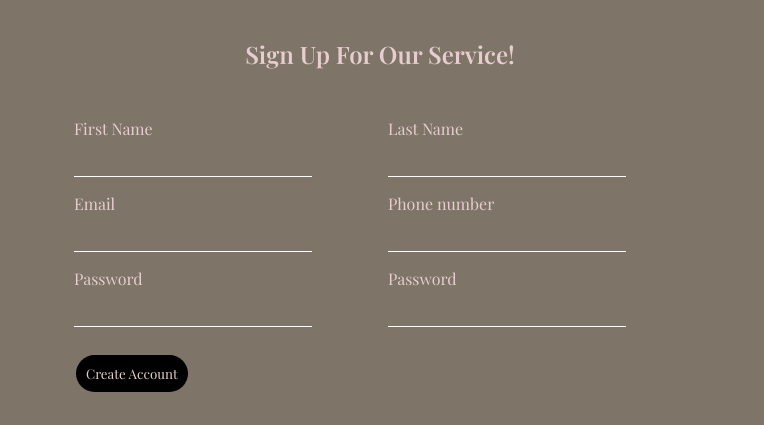
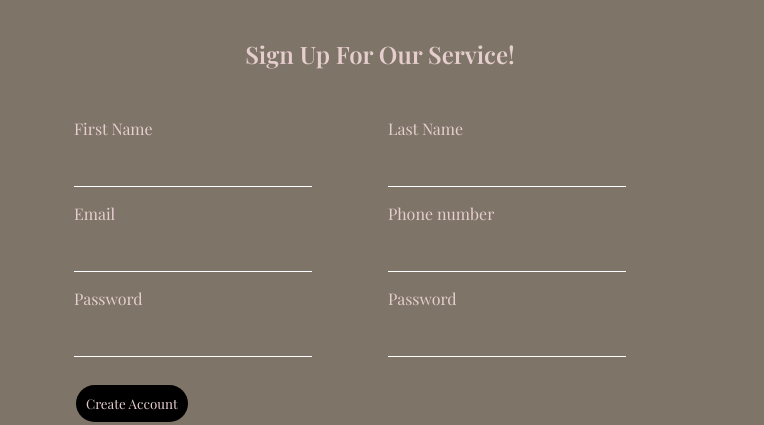
Before and after one commit to ClaraKhin/Sign-Up-Form, a plain HTML site: page index.html in a window 1280 px wide. Shown: the top 425 px of the page, 516-1280 px from the left. Drawn offline with nearby package versions, Linux system fonts and the light colour scheme; a web font is replaced by a local one.

```diff
--- a/form.css
+++ b/form.css
@@ -89,13 +89,19 @@
 }
 .sign-up form .input-data label {
   color: #e6cece;
+  margin-bottom: 10px;
 }
 .sign-up form .input-data input {
   width: 80%;
   border: none;
-  background: none;
+  background: transparent;
   padding: 10px;
   border-bottom: 1px solid #fff;
+  color: #fff;
+}
+.sign-up form .input-data input:focus {
+  background-color: #e6cece6c;
+  box-shadow: 10px 20px 20px #605555c6;
 }
 
 .sign-up form .create-btn {
@@ -122,7 +128,7 @@
   font-size: 19px;
   font-style: italic;
 }
-@media screen and (max-width: 350px) {
+@media screen and (max-width: 700px) {
   .container {
     display: flex;
     flex-direction: column;
--- a/index.html
+++ b/index.html
@@ -35,11 +35,18 @@
           </div>
           <div class="input-data">
             <label for="password">Password</label>
-            <input type="password" name="password" id="password" required />
+            <input
+              class="error"
+              type="password"
+              name="password"
+              id="password"
+              required
+            />
           </div>
           <div class="input-data">
             <label for="confirm_password">Password</label>
             <input
+              class="error"
               type="password"
               name="confirm_password"
               id="confirm_password"
```
